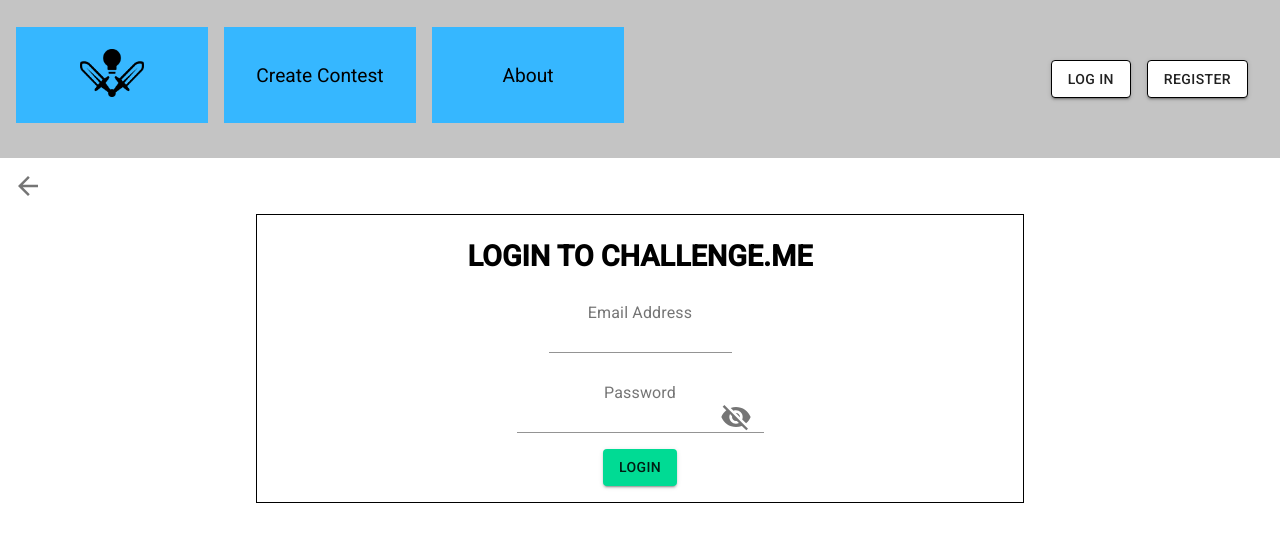
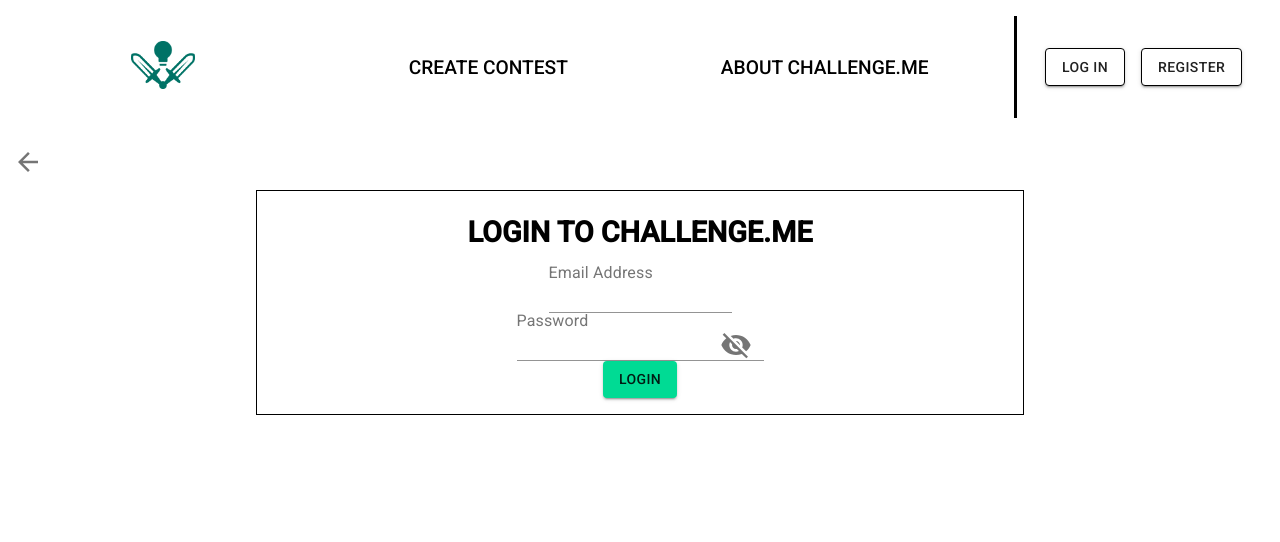
Before and after one commit to GA-hackathon/friendly-competition, a React (Create React App) app in the folder client/: page /login in a window 1280 px wide. Shown: the top 542 px of the page. Built offline with nearby package versions, Linux system fonts and the light colour scheme.

Commit message:
nav bar styling

```diff
--- a/client/src/layout/ExtendedNavBar/ExtendedNavBar.jsx
+++ b/client/src/layout/ExtendedNavBar/ExtendedNavBar.jsx
@@ -49,7 +49,7 @@
   return (
     <Div>
       <div className="user-container">
-        {currentUser && location.pathname === "/" && <> Welcome {currentUser?.first_name}</>}
+        {currentUser && location.pathname === "/" && <> WELCOME {currentUser?.first_name}</>}
       </div>
       <div className="search-container">
         <Search
--- a/client/src/layout/Navbar/Navbar.jsx
+++ b/client/src/layout/Navbar/Navbar.jsx
@@ -27,10 +27,10 @@
             <Link className='logo' to="/"><img style={{ width: '4rem', height: '3rem' }} src={logo} alt="logo" /></Link>
           </li>
           <li className="nav-block create">
-            <Link to="/create-contest">Create Contest</Link>
+            <Link to="/create-contest"><span>CREATE CONTEST</span></Link>
           </li>
           <li className="nav-block about">
-            <Link to="/">About</Link>
+            <Link to="/"><span>ABOUT CHALLENGE.ME</span></Link>
           </li>
         </ul>
         <div className="user-column">
@@ -50,13 +50,9 @@
           </div>
           <div className="auth-buttons">
             {currentUser && (
-            <Button
-              color="secondary"
-              variant="contained"
-              onClick={handleLogout}
-            >
-            Log Out
-            </Button>
+            <input className='sign-out-btn' type='Submit' value='Sign Out'
+              onChange={handleLogout}
+            />
             )}
             {!currentUser && (
               <Button
--- a/client/src/layout/Navbar/styledNavbar.js
+++ b/client/src/layout/Navbar/styledNavbar.js
@@ -3,19 +3,16 @@
 let Nav = styled.nav`
 
 list-style-type: none;
-background: #c4c4c4;
+background: white;
 margin: 0;
 padding: 0;
-overflow: hidden;
 display: flex;
 justify-content: space-between;
 
 
 li.nav-block {
-  background:#36B7FF;
-  width: 12rem;
-  height: 6rem;
-  margin: 0.5rem 0 1rem 1rem;
+  min-width: 12rem;
+  min-height: 6rem;
   float: left;
   display: flex;
   justify-content: center;
@@ -23,26 +20,32 @@
 }
 
 li.nav-block.home{
-  background: ${(props) => props.location.pathname.match(/^\/$/) ?  "#FFB738" : "#36B7FF" }
+  border: 3px solid ${(props) => props.location.pathname.match(/^\/$/) ?  "#007467" : "rgba(0, 0, 0, 0)" };
+  border-radius: 5%;
 }
 
 li.nav-block.create{
-  background: ${(props) => props.location.pathname.match(/^\/create-contest/)  ? "#FFB738" : "#36B7FF" }
+  border: 3px solid ${(props) => props.location.pathname.match(/^\/create-contest/)  ? "#007467" : "rgba(0, 0, 0, 0)" };
+  border-radius: 5%;
 }
 
 li.nav-block.about {
-  background: ${(props) => props.location.pathname.match(/^\/about/) ? "#FFB738" : "#36B7FF" }
+  border: 3px solid ${(props) => props.location.pathname.match(/^\/about/) ? "#007467" : "rgba(0, 0, 0, 0)" };
+  border-radius: 5%;
 }
 
 ul.links{
+  display: flex;
+  width: 80%;
+  justify-content: space-around;
   padding: 0;
 }
 
 li a {
   text-decoration: none;
-  display: block;
   text-align: center;
   color: black;
+  font-weight: 500;
 }
 
 .navbar-img {
@@ -53,15 +56,19 @@
   margin: 0.5rem 1rem 0 0;
 }
 
-li.img {
-  background: #eee7e7;
-  border-radius: 50%;
-  width: 4rem;
-  height: 4rem;
-}
+// li.img {
+//   background: #eee7e7;
+//   border-radius: 50%;
+//   width: 4rem;
+//   height: 4rem;
+// }
 
 li.text {
   text-align: center;
+}
+
+.logo img {
+  filter: invert(25%) sepia(31%) saturate(4621%) hue-rotate(154deg) brightness(96%) contrast(101%);
 }
 
 .user-info{
@@ -88,9 +95,12 @@
   object-fit: cover;
 }
 .user-column {
+  margin: 1rem;
+  border-left: 3px solid;
   display: flex;
+  width: 20%;
+  justify-content: space-evenly;
   align-items: center;
-  margin-right: 1rem;
 }
 
 .MuiSvgIcon-root.icon {
@@ -112,6 +122,20 @@
   border: 1px solid black;
   cursor: pointer;
 }
+
+.sign-out-btn,
+.sign-out-btn:hover,
+.sign-out-btn:active {
+  border: none;
+  background: transparent;
+  font-size: 1.3rem;
+  font-weight: 600;
+  cursor: pointer;
+}
+
+.sign-out-btn:focus {
+  outline: 0;
+}
 `
 
 export default Nav
--- a/client/src/screens/auth/Login/Login.jsx
+++ b/client/src/screens/auth/Login/Login.jsx
@@ -66,7 +66,7 @@
             handleLogin(formData);
           }}
         >
-          <form className='login-form'>
+          <div className='login-form'>
             <InputLabel htmlFor="email">Email Address</InputLabel>
             <Input
               id="email"
@@ -75,8 +75,8 @@
               value={formData.email}
               onChange={handleChange}
             />
-          </form>
-          <form className='login-form'>
+          </div>
+          <div className='login-form'>
             <InputLabel htmlFor="password">Password</InputLabel>
 
             <Input
@@ -97,7 +97,7 @@
                 </InputAdornment>
               }
             />
-          </form>
+          </div>
           <div className="button-container">
             <Button variant="contained" type="submit">
               Login
```
